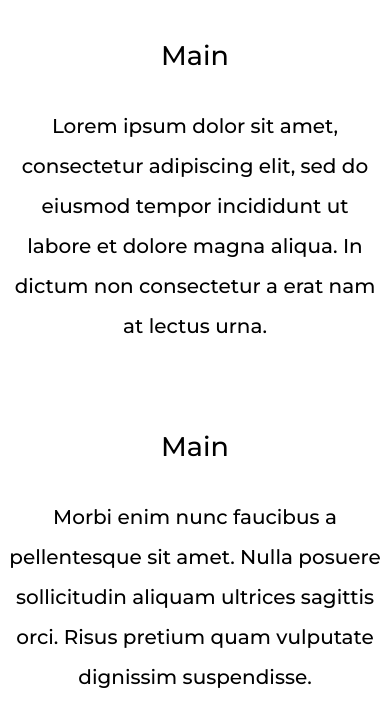
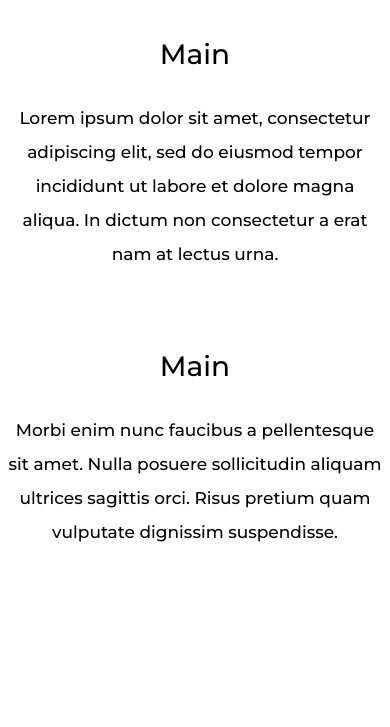
Before and after one commit to ikan-asin/simple.github.io, a plain HTML site: page index.html in a window 390 px wide. Shown: the part 51-778 px from the top of the page. Drawn offline with Linux system fonts and the light colour scheme.

Commit message:
make the font looks smaller at phone

```diff
--- a/index.html
+++ b/index.html
@@ -14,10 +14,10 @@
 		<a href='table.html'>Table</a>
 	</nav>
 
-	<h2>Main</h2>
+	<h1>Main</h1>
 	<p>Lorem ipsum dolor sit amet, consectetur adipiscing elit, sed do eiusmod tempor incididunt ut labore et dolore magna aliqua. In dictum non consectetur a erat nam at lectus urna.</p><br>
 
-	<h2>Main</h2>
+	<h1>Main</h1>
 	<p>Morbi enim nunc faucibus a pellentesque sit amet. Nulla posuere sollicitudin aliquam ultrices sagittis orci. Risus pretium quam vulputate dignissim suspendisse.</p><br>
 
 </body>
--- a/static/basic.css
+++ b/static/basic.css
@@ -9,12 +9,16 @@
 	text-align: center;
 }
 
-h2{
-	text-align: center;
-	font-size: 27px;
+h1{
+	font-size: 28px;
 }
 
 p{
 	font-size: 20px;
-	text-align: center;
 }
+
+@media only screen and (max-width: 500px){
+	p{
+		font-size: 17px;
+	}
+}
--- a/static/form.css
+++ b/static/form.css
@@ -36,9 +36,11 @@ button:hover{
 @media only screen and (max-width: 500px){
 	input, textarea{
 		width: 80%;
+		font-size: 17px;
 	}
 
 	button{
 		width: 80%;
+		font-size: 17px;
 	}
 }
--- a/static/table.css
+++ b/static/table.css
@@ -14,3 +14,9 @@ th, td{
 tr:hover{
 	background: #f5f5f5;
 }
+
+@media only screen and (max-width: 500px){
+	th, td{
+		font-size: 17px;
+	}
+}
```
Also changed, not shown: form.html (+1 -1 lines), table.html (+1 -1 lines).
